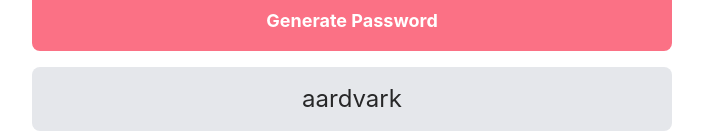
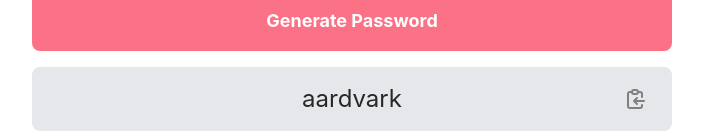
Before and after one commit to kndshein/ASSPG, a React (Create React App) app: page / in a window 1280 px wide. Shown: the part 826-963 px from the top of the page, without its empty margins (288-991 px from the left). Built offline with nearby package versions, Linux system fonts and the light colour scheme.

Commit message:
Added a copy icon w/ logic

```diff
--- a/package.json
+++ b/package.json
@@ -8,6 +8,7 @@
     "@testing-library/user-event": "^13.5.0",
     "react": "^17.0.2",
     "react-dom": "^17.0.2",
+    "react-icons": "^4.3.1",
     "react-router-dom": "^6.2.1",
     "react-scripts": "5.0.0",
     "web-vitals": "^2.1.4"
--- a/src/App.js
+++ b/src/App.js
@@ -6,7 +6,7 @@ import AboutPage from './components/AboutPage';
 function App() {
   return (
     <>
-      <nav className="flex justify-center items-center gap-8 p-4 mb-2">
+      <nav className="flex justify-center items-center gap-8 p-4 mb-6">
         <NavLink
           className={({ isActive }) => {
             return `uppercase ${
--- a/src/components/PassGenerator.jsx
+++ b/src/components/PassGenerator.jsx
@@ -2,6 +2,8 @@ import { useState, useEffect } from 'react';
 import Button from './Button';
 import generatePassword from '../generatePassword';
 import generateGradient from '../generateGradient';
+import { IconContext } from 'react-icons';
+import { HiOutlineClipboardCopy } from 'react-icons/hi';
 
 let colorChart = {
   isReversedOptimized: 'rgb(251, 113, 133)',
@@ -55,7 +57,7 @@ export default function PassGenerator() {
 
   return (
     <div className="flex flex-col max-w-2xl">
-      <p className="m-4 mb-2 text-2xl text-center bg-clip-text text-transparent bg-gradient-to-r from-cyan-500 to-blue-500 mb-2 font-semibold">
+      <p className="m-4 mb-2 mt-0 text-2xl text-center bg-clip-text text-transparent bg-gradient-to-r from-cyan-500 to-blue-500 font-semibold">
         Aardvark Secure Secret Password Generator
       </p>
       <div className="border-2 border-sky-400 p-2 m-4 mt-0 rounded-lg">
@@ -115,8 +117,16 @@ export default function PassGenerator() {
       >
         Generate Password
       </button>
-      <div className="flex justify-center items-center h-16 w-100 rounded-lg mx-4 bg-gray-200">
+      <div className="relative flex justify-center items-center h-16 w-100 rounded-lg mx-4 bg-gray-200">
         <p className="animate-pulse text-2xl">{generatedPassword}</p>
+        <IconContext.Provider value={{ color: 'grey', className: 'h-6 w-6' }}>
+          <button
+            onClick={() => navigator.clipboard.writeText(generatedPassword)}
+            className="absolute right-4 p-2 rounded-lg hover:bg-gray-100 active:bg-gray-300"
+          >
+            <HiOutlineClipboardCopy className="h-100 w-100" />
+          </button>
+        </IconContext.Provider>
       </div>
       <p className="ml-4 mt-1 text-left opacity-25 italic text-sm">
         * Remember your password by simply memorizing it.
```
Also changed, not shown: 1 other file (tests, documents, lock files or other folders).
